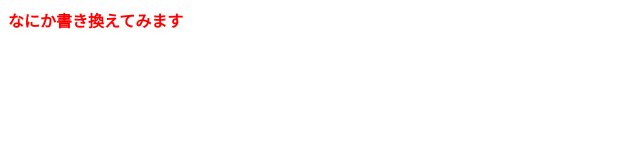
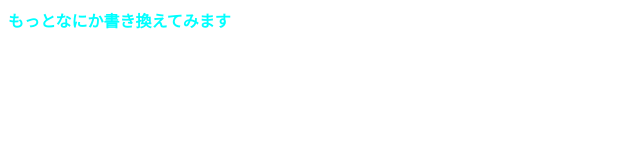
Before and after one commit to ruka-mj/20240429-git-workshop, a plain HTML site: page index.html in a window 1280 px wide. Shown: the whole page, without its empty margins (0-640 px from the left). Drawn offline with Linux system fonts and the light colour scheme.

Commit message:
Update index.html
シアンに変えたよ

```diff
--- a/index.html
+++ b/index.html
@@ -5,6 +5,6 @@
     <title>タイトル</title>
   </head>
   <body>
-    <strong style="color: red">なにか書き換えてみます</strong>
+    <strong style="color: cyan">もっとなにか書き換えてみます</strong>
   </body>
 </html>
```
